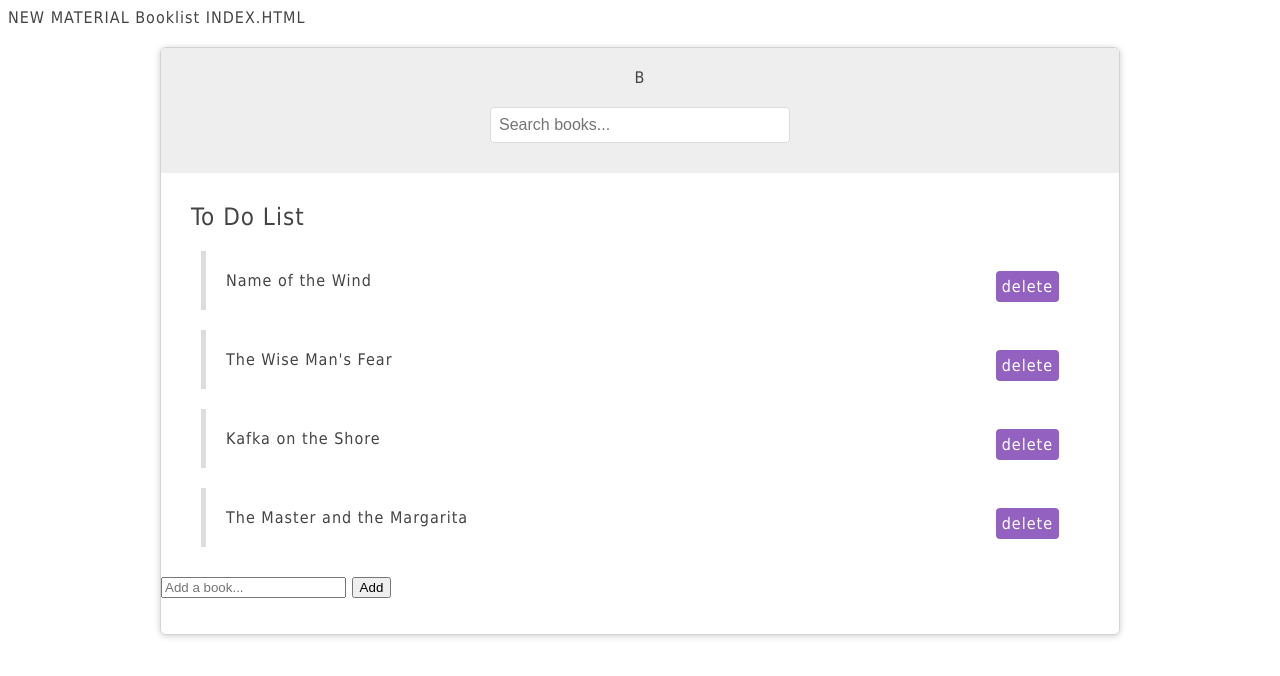
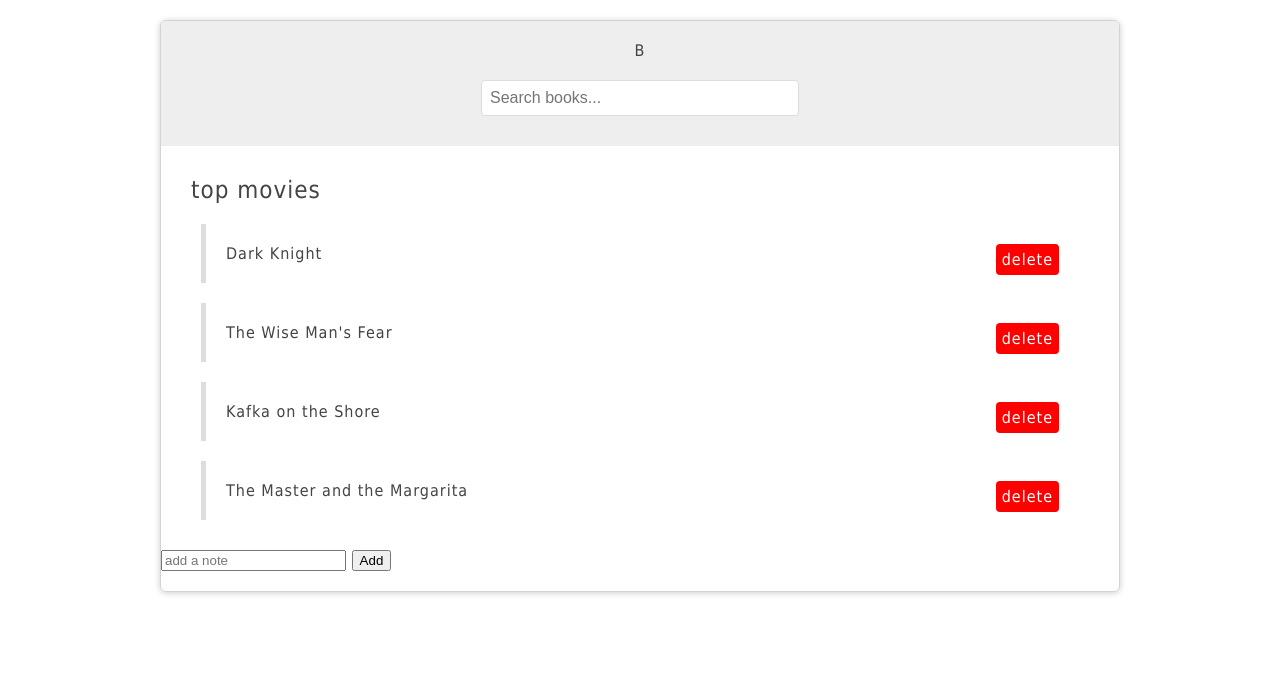
Before and after one commit to EmilioZ24/project-1, a plain HTML site: page index.html in a window 1280 px wide. Drawn offline with Linux system fonts and the light colour scheme.

Commit message:
changes css

```diff
--- a/index.html
+++ b/index.html
@@ -1,6 +1,4 @@
 
-NEW MATERIAL
-Booklist INDEX.HTML
 <!DOCTYPE html>
 <html>
   <head>
@@ -20,10 +18,10 @@ Booklist INDEX.HTML
             </div>
         </header>
         <div id="book-list">
-            <h2 class="title">To Do List</h2>
+            <h2 class="title">top movies</h2>
             <ul>
                 <li>
-                    <span class="name">Name of the Wind</span>
+                    <span class="name">Dark Knight</span>
                     <span class="delete">delete</span>
                 </li>
                 <li>
@@ -41,7 +39,7 @@ Booklist INDEX.HTML
             </ul>
         </div>
         <form id="">
-            <input type="text" placeholder="Add a book..." />
+            <input type="text" placeholder="add a note" />
             <button>Add</button>
         </form>
 
--- a/styles.css
+++ b/styles.css
@@ -65,7 +65,7 @@ h1, h2{
 
 .delete{
     float: right;
-    background: #9361bf;
+    background: red;
     padding: 6px;
     border-radius: 4px;
     cursor: pointer;
```
